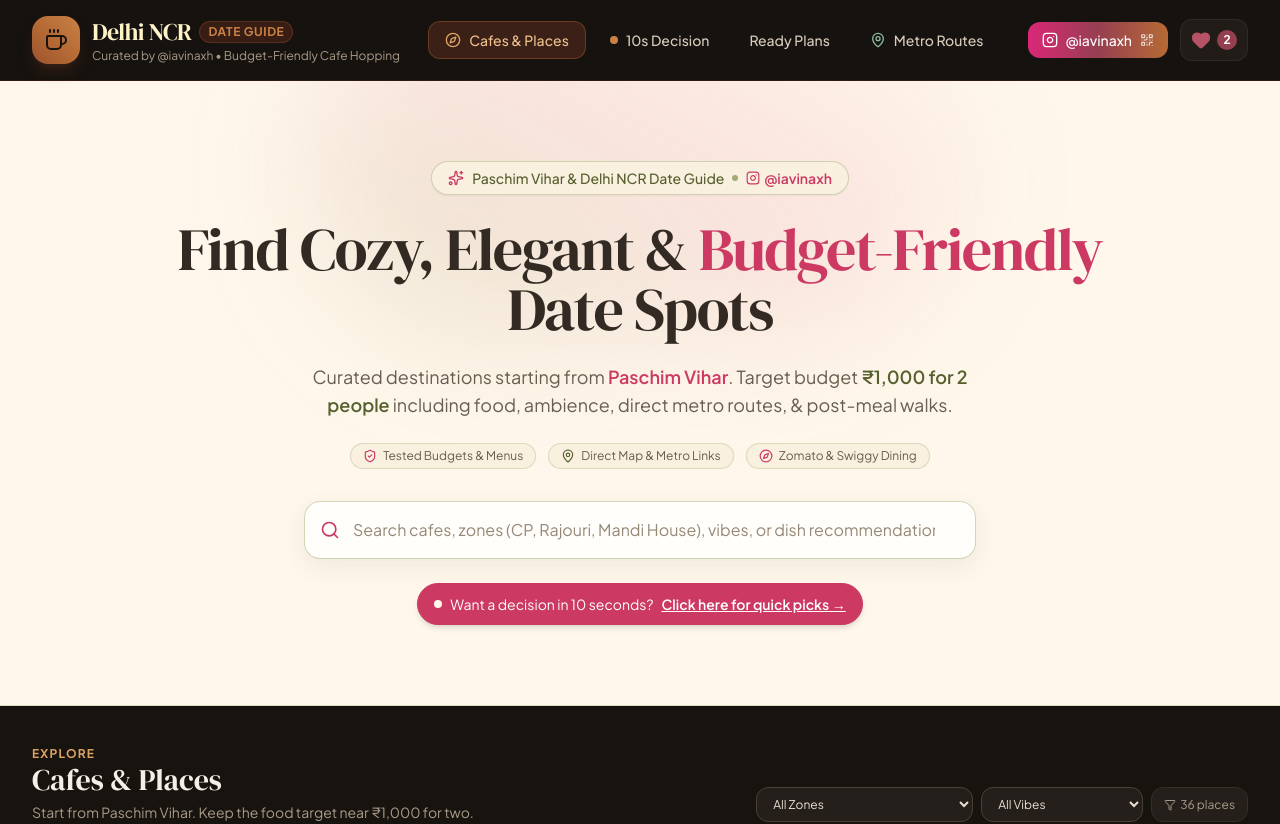
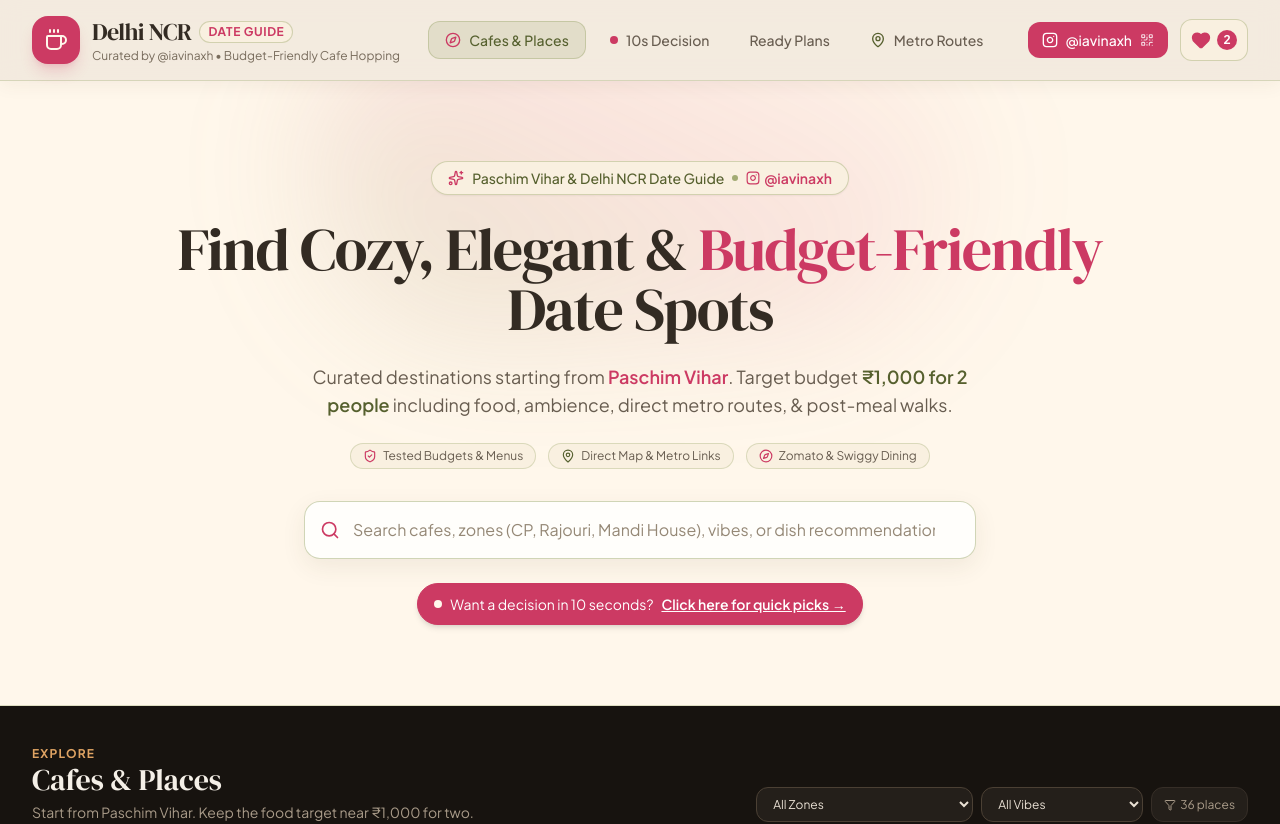
Before and after one commit to iavinaxh/delhi-cafe-hopping, a React (Vite) app: page / in a window 1280 px wide. Shown: the top 824 px of the page. Built offline with nearby package versions, Linux system fonts and the light colour scheme; the HTML template or start-up script is replaced by a standard one.

Commit message:
Redesign navigation with cream olive pink palette

```diff
--- a/src/components/Navbar.jsx
+++ b/src/components/Navbar.jsx
@@ -3,10 +3,10 @@ import { Coffee, Heart, QrCode, MapPin, Compass } from 'lucide-react';
 import InstagramIcon from './InstagramIcon';
 
 export default function Navbar({ wishlistCount, onOpenWishlist, onOpenInstaModal, activeTab, setActiveTab }) {
-  const active = (tab) => activeTab === tab ? 'bg-amber-900/50 text-amber-300 border border-amber-700/50' : 'text-stone-300 hover:text-amber-200 hover:bg-stone-900/60';
-  return <header className="sticky top-0 z-40 bg-stone-950/80 backdrop-blur-md border-b border-amber-900/30 text-stone-100"><div className="max-w-7xl mx-auto px-4 sm:px-6 lg:px-8"><div className="flex items-center justify-between h-20">
-    <div className="flex items-center space-x-3 cursor-pointer" onClick={() => setActiveTab('explore')}><div className="w-12 h-12 rounded-2xl bg-gradient-to-tr from-amber-700 via-amber-600 to-amber-500 flex items-center justify-center shadow-lg shadow-amber-900/40"><Coffee className="w-6 h-6 text-stone-950" /></div><div><span className="font-serif text-xl sm:text-2xl font-bold tracking-tight text-amber-100 flex items-center gap-2">Delhi NCR <span className="text-amber-500 font-sans text-xs uppercase px-2 py-0.5 rounded-full bg-amber-950/80 border border-amber-800/50 tracking-wider">Date Guide</span></span><p className="text-xs text-stone-400 hidden sm:block">Curated by @iavinaxh • Budget-Friendly Cafe Hopping</p></div></div>
-    <nav className="hidden md:flex items-center space-x-1 lg:space-x-2 font-medium text-sm"><button onClick={()=>setActiveTab('explore')} className={`px-4 py-2 rounded-xl transition-all flex items-center gap-2 ${active('explore')}`}><Compass className="w-4 h-4 text-amber-400" /><span>Cafes & Places</span></button><button onClick={()=>setActiveTab('quick')} className={`px-4 py-2 rounded-xl transition-all flex items-center gap-2 ${active('quick')}`}><span className="w-2 h-2 rounded-full bg-amber-500 animate-pulse"></span><span>10s Decision</span></button><button onClick={()=>setActiveTab('plans')} className={`px-4 py-2 rounded-xl transition-all ${active('plans')}`}>Ready Plans</button><button onClick={()=>setActiveTab('metro')} className={`px-4 py-2 rounded-xl transition-all flex items-center gap-2 ${active('metro')}`}><MapPin className="w-4 h-4 text-emerald-400" /><span>Metro Routes</span></button></nav>
-    <div className="flex items-center space-x-2 sm:space-x-3"><button onClick={onOpenInstaModal} className="px-3.5 py-2 rounded-xl bg-gradient-to-r from-pink-600 via-rose-600 to-amber-600 text-white font-medium text-xs sm:text-sm flex items-center gap-2"><InstagramIcon className="w-4 h-4" /><span className="hidden sm:inline">@iavinaxh</span><QrCode className="w-3.5 h-3.5 opacity-80" /></button><button onClick={onOpenWishlist} className="relative p-2.5 rounded-xl bg-stone-900/90 text-stone-300 border border-stone-800/80 flex items-center gap-1.5"><Heart className={`w-5 h-5 ${wishlistCount > 0 ? 'text-rose-500 fill-rose-500' : ''}`} />{wishlistCount > 0 && <span className="w-5 h-5 rounded-full bg-rose-600 text-white text-xs font-bold flex items-center justify-center">{wishlistCount}</span>}</button></div>
-  </div><div className="md:hidden flex items-center justify-around py-2.5 border-t border-stone-900 font-medium text-xs text-stone-400"><button onClick={()=>setActiveTab('explore')} className={active('explore')}>Cafes</button><button onClick={()=>setActiveTab('quick')} className={active('quick')}>10s Quick</button><button onClick={()=>setActiveTab('plans')} className={active('plans')}>Plans</button><button onClick={()=>setActiveTab('metro')} className={active('metro')}>Metro</button></div></div></header>;
+  const active = (tab) => activeTab === tab ? 'bg-[#A2AB73]/20 text-[#56602E] border border-[#A2AB73]/45' : 'text-[#685D50] hover:text-[#CC3A63] hover:bg-[#F9F0E0]';
+  return <header className="sticky top-0 z-40 bg-[#FFF7EB]/95 backdrop-blur-md border-b border-[#A2AB73]/35 text-[#332B23] shadow-[0_4px_18px_rgba(78,62,38,0.06)]"><div className="max-w-7xl mx-auto px-4 sm:px-6 lg:px-8"><div className="flex items-center justify-between h-20">
+    <div className="flex items-center space-x-3 cursor-pointer" onClick={() => setActiveTab('explore')}><div className="w-12 h-12 rounded-2xl bg-[#CC3A63] flex items-center justify-center shadow-lg shadow-[#CC3A63]/20"><Coffee className="w-6 h-6 text-[#FFF7EB]" /></div><div><span className="font-serif text-xl sm:text-2xl font-bold tracking-tight text-[#332B23] flex items-center gap-2">Delhi NCR <span className="text-[#CC3A63] font-sans text-xs uppercase px-2 py-0.5 rounded-full bg-[#F9F0E0] border border-[#A2AB73]/45 tracking-wider">Date Guide</span></span><p className="text-xs text-[#786C5C] hidden sm:block">Curated by @iavinaxh • Budget-Friendly Cafe Hopping</p></div></div>
+    <nav className="hidden md:flex items-center space-x-1 lg:space-x-2 font-medium text-sm"><button onClick={()=>setActiveTab('explore')} className={`px-4 py-2 rounded-xl transition-all flex items-center gap-2 ${active('explore')}`}><Compass className="w-4 h-4 text-[#CC3A63]" /><span>Cafes & Places</span></button><button onClick={()=>setActiveTab('quick')} className={`px-4 py-2 rounded-xl transition-all flex items-center gap-2 ${active('quick')}`}><span className="w-2 h-2 rounded-full bg-[#CC3A63] animate-pulse"></span><span>10s Decision</span></button><button onClick={()=>setActiveTab('plans')} className={`px-4 py-2 rounded-xl transition-all ${active('plans')}`}>Ready Plans</button><button onClick={()=>setActiveTab('metro')} className={`px-4 py-2 rounded-xl transition-all flex items-center gap-2 ${active('metro')}`}><MapPin className="w-4 h-4 text-[#56602E]" /><span>Metro Routes</span></button></nav>
+    <div className="flex items-center space-x-2 sm:space-x-3"><button onClick={onOpenInstaModal} className="px-3.5 py-2 rounded-xl bg-[#CC3A63] hover:bg-[#B52F55] text-white font-medium text-xs sm:text-sm flex items-center gap-2 transition-colors"><InstagramIcon className="w-4 h-4" /><span className="hidden sm:inline">@iavinaxh</span><QrCode className="w-3.5 h-3.5 opacity-80" /></button><button onClick={onOpenWishlist} className="relative p-2.5 rounded-xl bg-[#F9F0E0] text-[#56602E] border border-[#A2AB73]/45 flex items-center gap-1.5 hover:border-[#CC3A63]/50 transition-colors"><Heart className={`w-5 h-5 ${wishlistCount > 0 ? 'text-[#CC3A63] fill-[#CC3A63]' : ''}`} />{wishlistCount > 0 && <span className="w-5 h-5 rounded-full bg-[#CC3A63] text-white text-xs font-bold flex items-center justify-center">{wishlistCount}</span>}</button></div>
+  </div><div className="md:hidden flex items-center justify-around py-2.5 border-t border-[#A2AB73]/25 font-medium text-xs text-[#685D50]"><button onClick={()=>setActiveTab('explore')} className={active('explore')}>Cafes</button><button onClick={()=>setActiveTab('quick')} className={active('quick')}>10s Quick</button><button onClick={()=>setActiveTab('plans')} className={active('plans')}>Plans</button><button onClick={()=>setActiveTab('metro')} className={active('metro')}>Metro</button></div></div></header>;
 }
```
